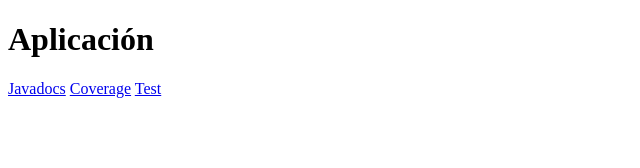
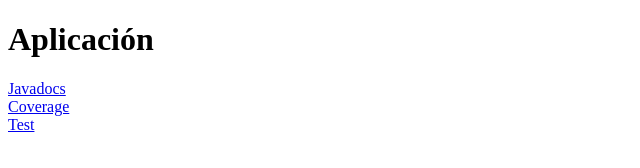
Before and after one commit to Diegonovi/DespliegueNetlify, a plain HTML site: page DummyProject/index.html in a window 1280 px wide. Shown: the whole page, without its empty margins (0-640 px from the left). Drawn offline with Linux system fonts and the light colour scheme.

Commit message:
Final fix

```diff
--- a/DummyProject/index.html
+++ b/DummyProject/index.html
@@ -7,8 +7,8 @@
   </head>
   <body>
     <h1>Aplicación</h1>
-    <a href="https://diegodummyapp.netlify.app/docs/">Javadocs</a>
-    <a href="https://diegodummyapp.netlify.app/coverage/">Coverage</a>
-    <a href="https://diegodummyapp.netlify.app/test/">Test</a>
+    <a href="https://diegodummyapp.netlify.app/docs/">Javadocs</a><br />
+    <a href="https://diegodummyapp.netlify.app/coverage/">Coverage</a><br />
+    <a href="https://diegodummyapp.netlify.app/test/">Test</a><br />
   </body>
 </html>
```
Also changed, not shown: 1 other file.
